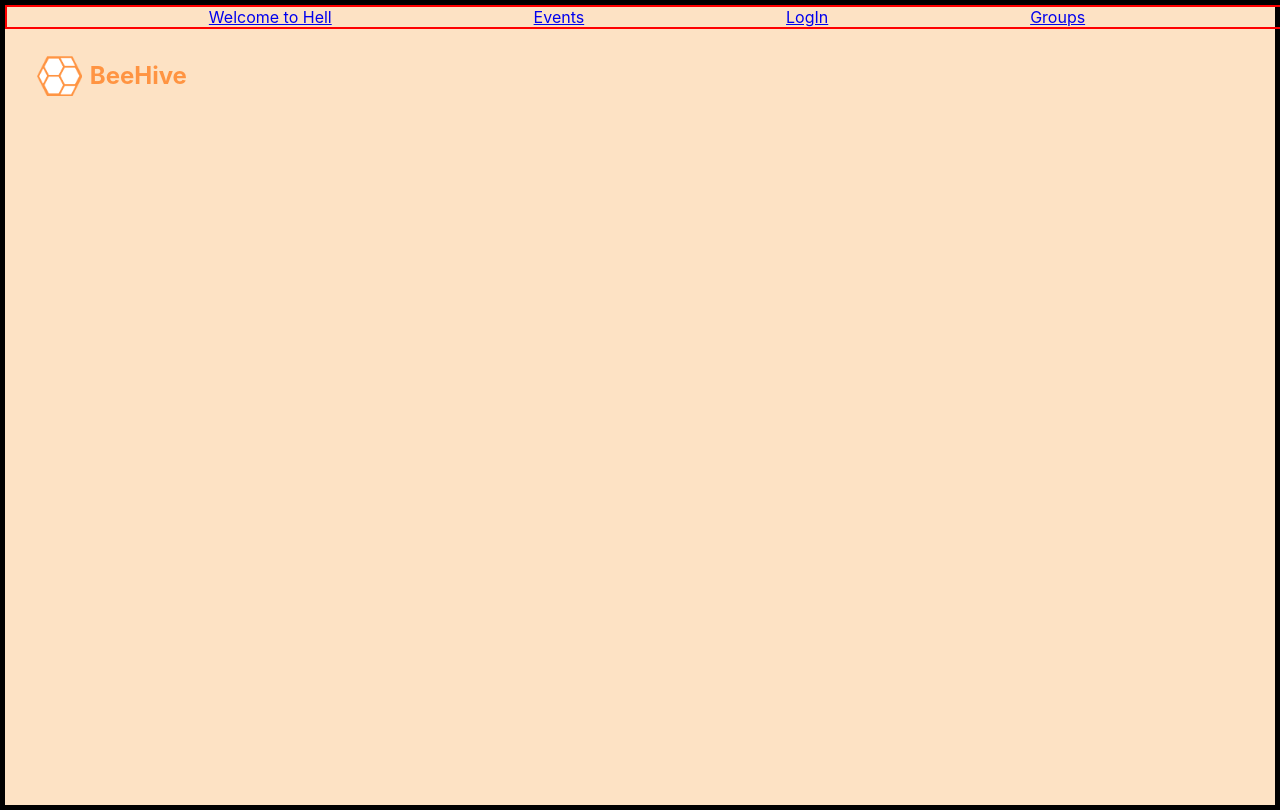
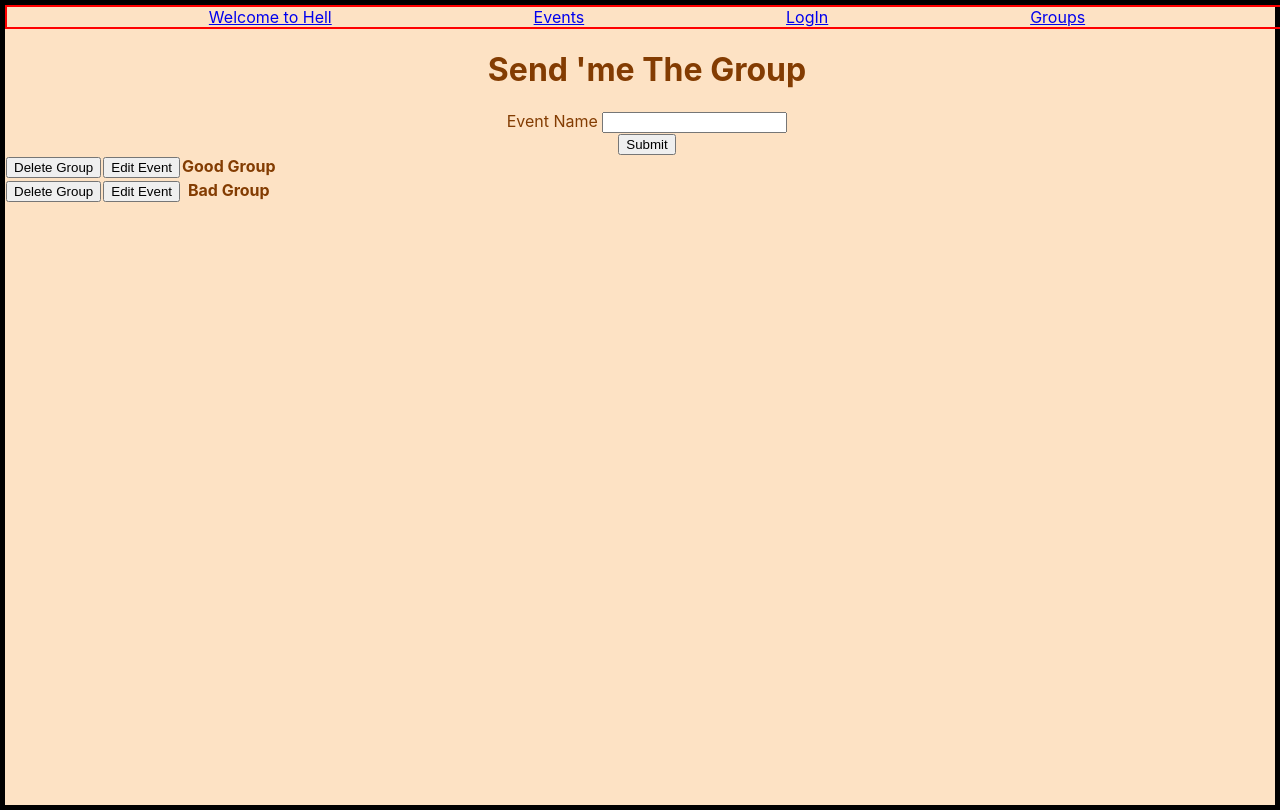
Before and after one commit to MuazAlhaidar/BeeHive, a React (Create React App) app in the folder client/: page /Groups in a window 1280 px wide. Built offline with nearby package versions, Linux system fonts and the light colour scheme.

Commit message:
addition of group page
this is pretty neat

```diff
--- a/client/src/App.tsx
+++ b/client/src/App.tsx
@@ -1,10 +1,9 @@
 import React from "react";
 import "./App.css";
 import { BrowserRouter as Router, Switch, Route, Link } from "react-router-dom";
-
+import EventPage from "./Pages/Event";
+import GroupPage from "./Pages/Group";
 import LogIn from "./Pages/LogIn";
-import EventPage from "./Pages/Events";
-import Groups from "./Pages/Group";
 import LogoAndTitle from "./Components/LogoAndTitle";
 
 function App() {
@@ -35,7 +34,7 @@ function App() {
               <LogIn />
             </Route>
             <Route path="/Groups">
-              <Groups />
+              <GroupPage groupName="kevin cool" />
             </Route>
           </Switch>
         </Router>
--- a/client/src/CSS/Group.css
+++ b/client/src/CSS/Group.css
@@ -0,0 +1,6 @@
+.Group {
+  display: flex;
+  border: solid green 2px;
+  flex-grow: 1;
+  height: 100vh;
+}
--- /dev/null
+++ b/client/src/Components/groupList.tsx
@@ -0,0 +1,12 @@
+import React from "react";
+import LogoAndTitle from "../Components/LogoAndTitle";
+function LogIn() {
+  return (
+    <div className="Login">
+      <header className="Login-Header">
+        <LogoAndTitle />
+      </header>
+    </div>
+  );
+}
+export default LogIn;
--- a/client/src/Pages/Group.tsx
+++ b/client/src/Pages/Group.tsx
@@ -1,15 +1,202 @@
-import React from "react";
+import React, { useState } from "react";
 import "../CSS/Group.css";
 import LogoAndTitle from "../Components/LogoAndTitle";
+import { group } from "console";
+import "../Components/groupList";
 
-function Group() {
+function AddGroup(props: { userid: string; sendevent: any }) {
+  const [name, setName] = React.useState("");
+
+  const handleSubmit = (evt: any) => {
+    evt.preventDefault();
+    props.sendevent({ name }.name);
+    // TODO create a function to pass the data above to a event class
+    // To be appended to a table
+  };
+
   return (
-    <div className="Group">
-      <header className="Group-Header">
-        <LogoAndTitle />
-      </header>
+    <div>
+      <h1> Send 'me The Group</h1>
+      <form onSubmit={handleSubmit}>
+        <label> Event Name </label>
+        <input
+          type="text"
+          id="Name"
+          value={name}
+          onChange={(e) => setName(e.target.value)}
+        />
+        <br />
+
+        {/* <label> AuthorID </label><br/> */}
+        {/* <input type="text" id="AuthorID" value={AuthorID} onChange={e => setAuthorID(e.target.value)} /><br/> */}
+
+        <input type="submit" value="Submit" />
+      </form>
     </div>
   );
 }
 
-export default Group;
+function ChangeGroup(props: { Group: any; sendEdit: any }) {
+  const [name, setName] = React.useState("");
+
+  const handleSubmit = (evt: any) => {
+    evt.preventDefault();
+    // props.sendevent({name}.name, {Description}.Description, {Address}.Address, {Date}.Date, {Time}.Time)
+    // TODO create a function to pass the data above to a event class
+    // To be appended to a table
+    console.log("FUCK", { name }.name);
+    props.sendEdit({ name }.name);
+  };
+
+  return (
+    <div>
+      <h1> Nice </h1>
+      <form onSubmit={handleSubmit}>
+        <table>
+          <tr>
+            <th>
+              {" "}
+              <label>
+                {" "}
+                Event Name<b>:</b>{" "}
+              </label>
+            </th>
+            <th>
+              {" "}
+              <label> {props.Group.name} </label>
+            </th>
+            <th>
+              {" "}
+              <input
+                type="text"
+                id="Name"
+                value={name}
+                onChange={(e) => setName(e.target.value)}
+              />{" "}
+            </th>
+          </tr>
+          <tr>
+            <input type="submit" value="Change Entry?" />
+          </tr>
+        </table>
+      </form>
+    </div>
+  );
+}
+
+type GroupType = {
+  name: string;
+};
+
+function ViewEvents(props: {
+  Groups: any;
+  DeleteGroup: any;
+  showEditGroup: any;
+}) {
+  return (
+    <div>
+      {props.Groups.map((group: GroupType, id: number) => (
+        <tr>
+          <th>
+            <button onClick={() => props.DeleteGroup(id)}>
+              {" "}
+              Delete Group{" "}
+            </button>
+          </th>
+          <th>
+            <button onClick={() => props.showEditGroup(id)}>
+              {" "}
+              Edit Event{" "}
+            </button>
+          </th>
+          <th> {group.name} </th>
+        </tr>
+      ))}
+    </div>
+  );
+}
+
+type MyProps = {
+  // using `interface` is also ok
+  groupName: string;
+};
+
+export default class GroupPage extends React.Component<
+  MyProps,
+  { groups: any; edit: boolean; curEditId: number }
+> {
+  constructor(public props: MyProps) {
+    super(props);
+    this.state = {
+      groups: [
+        {
+          name: "Good Group",
+        },
+        {
+          name: "Bad Group",
+        },
+      ],
+      edit: false,
+      curEditId: -1,
+    };
+  }
+  getNewGroup(name: string) {
+    this.state.groups.push({ name });
+    this.setState({ groups: this.state.groups });
+  }
+  deleteGroup(id: number) {
+    alert(
+      "Email people goign to event " +
+        this.state.groups[id].name +
+        " about the event's cancelilation"
+    );
+    this.state.groups.splice(id, 1);
+    this.setState({ groups: this.state.groups });
+  }
+  showEditGroup(id: number) {
+    let currEvent = this.state.groups[id];
+    if (id == this.state.curEditId) {
+      this.setState({ edit: !this.state.edit });
+      this.setState({ curEditId: -1 });
+    } else {
+      this.setState({ edit: true });
+      this.setState({ curEditId: id });
+    }
+  }
+
+  EditEvent(name: string) {
+    this.state.groups[this.state.curEditId] = {
+      name,
+    };
+    console.log("ROCK", this.state.groups);
+    this.setState({ groups: this.state.groups });
+  }
+  render() {
+    console.log(this.state.curEditId, this.state.edit);
+    return (
+      <div>
+        {this.state.edit ? (
+          <div>
+            <h1>
+              {" "}
+              This is a prototype {this.state.curEditId} {this.state.edit}{" "}
+            </h1>
+            <ChangeGroup
+              Group={this.state.groups[this.state.curEditId]}
+              sendEdit={this.EditEvent.bind(this)}
+            />
+          </div>
+        ) : null}
+        <AddGroup
+          userid={this.props.groupName}
+          sendevent={this.getNewGroup.bind(this)}
+        />
+        <ViewEvents
+          Groups={this.state.groups}
+          DeleteGroup={this.deleteGroup.bind(this)}
+          showEditGroup={this.showEditGroup.bind(this)}
+        />
+      </div>
+    );
+  }
+}
```
